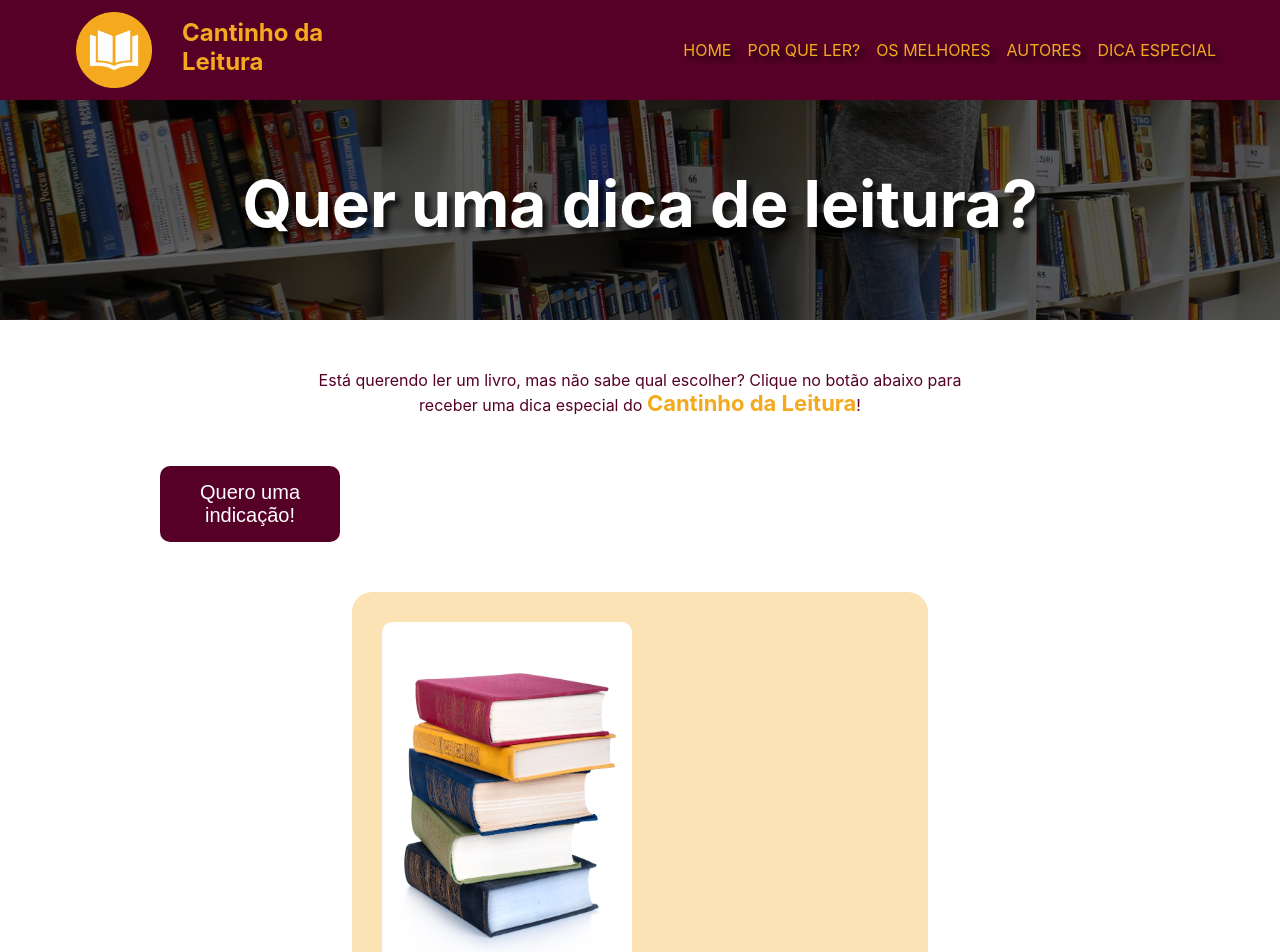
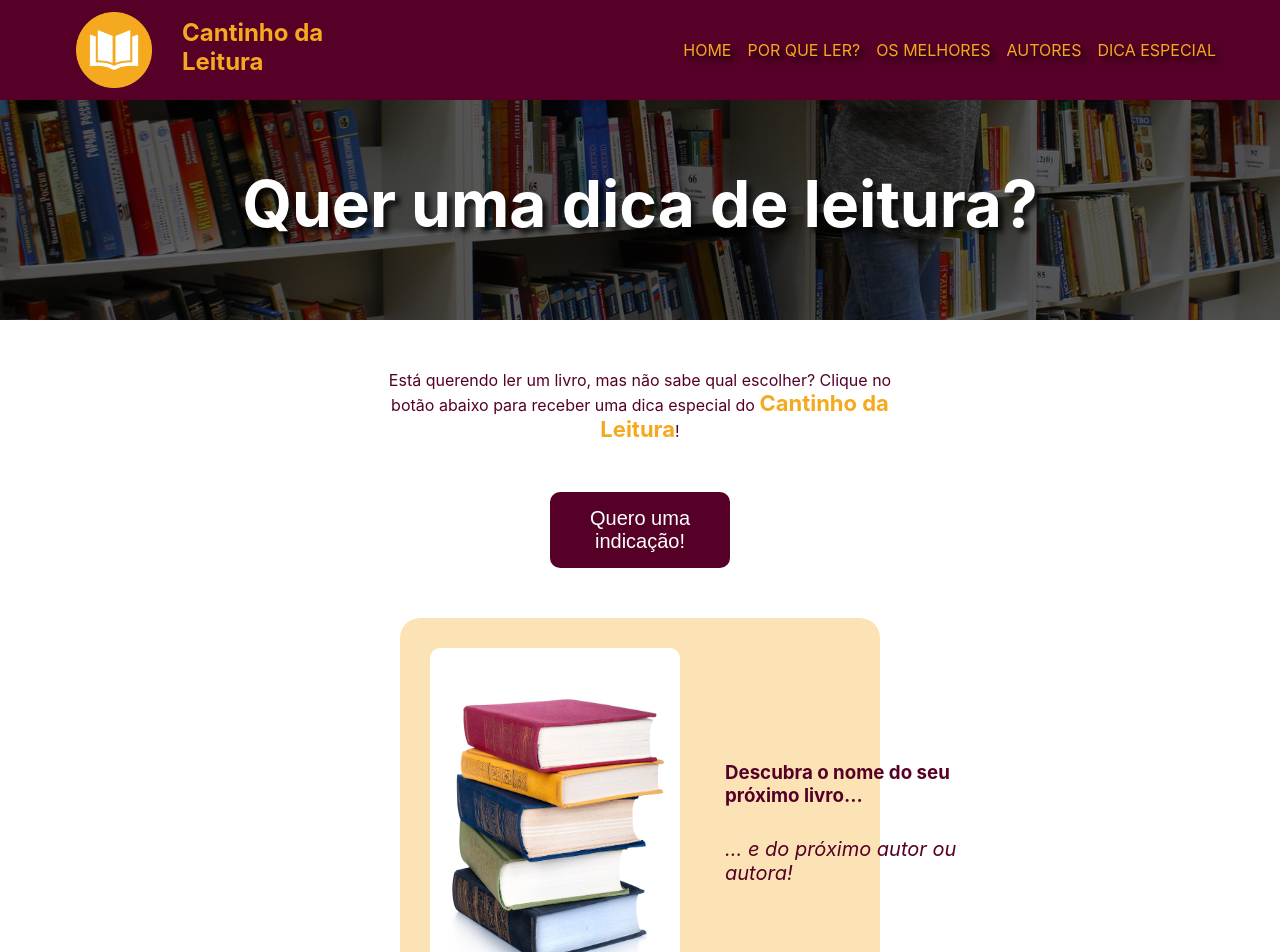
Before and after one commit to cecisousa/reprograma-cantinho-da-leitura, a React (Create React App) app in the folder cantinho-da-leitura/: page /dica-especial in a window 1280 px wide. Shown: the top 952 px of the page. Built offline with nearby package versions, Linux system fonts and the light colour scheme; no server answers; a web font is replaced by a local one.

Commit message:
finaliza secao dicas

```diff
--- a/cantinho-da-leitura/src/components/Livro/index.js
+++ b/cantinho-da-leitura/src/components/Livro/index.js
@@ -3,11 +3,11 @@ import './styles.css'
 
 function Livro(props) {
   return (
-    <div className='divContentDica'>
+    <div className="divContentDica">
       <img className="imagemLivroDica" src={props.imagem} alt="Crédito da imagem: site da Amazon" />
-      <div>
+      <div className="divContentText">
         <h3 className="tituloDica">{props.titulo}</h3>
-        <p>{props.autor}</p>
+        <p className="autorDica">{props.autor}</p>
       </div>
     </div>
   )
--- a/cantinho-da-leitura/src/components/Livro/styles.css
+++ b/cantinho-da-leitura/src/components/Livro/styles.css
@@ -3,7 +3,7 @@
     background-color: #fce3b6;
     margin: 50px auto;
     border-radius: 20px;
-    width: 60%;
+    width: 50%;
 }
 
 .imagemLivroDica {
@@ -12,3 +12,22 @@
     margin: 30px;
     border-radius: 10px;
 }
+
+.divContentText {
+    display: flex;
+    flex-flow: column;
+    align-self: center;
+}
+
+.tituloDica {
+    margin: 15px;
+    width: 250px;
+    color: #560027;
+}
+
+.autorDica {
+    margin: 15px;
+    font-style: italic;
+    font-size: 20px;
+    color: #560027;
+}
--- a/cantinho-da-leitura/src/pages/Dica/index.js
+++ b/cantinho-da-leitura/src/pages/Dica/index.js
@@ -12,8 +12,8 @@ class Dica extends React.Component {
         this.state = {
             livros: [],
             imagem: Random,
-            titulo: "",
-            autor: ""
+            titulo: "Descubra o nome do seu próximo livro...",
+            autor: "... e do próximo autor ou autora!"
         }
     }
 
@@ -49,12 +49,13 @@ class Dica extends React.Component {
                 <div className="container">
                     <div className="divDica">
                         <p className="textoIntro">Está querendo ler um livro, mas não sabe qual escolher? Clique no botão abaixo para receber uma dica especial do <span className="nomeSite">Cantinho da Leitura</span>!</p>
+
                     </div>
                     <div className="divBotao">
                         <Button funcao={this.numeroAleatorio}>
                             Quero uma indicação!
                         </Button>
-                    </div>
+                        </div>
                     <Livro
                         titulo={this.state.titulo}
                         autor={this.state.autor}
--- a/cantinho-da-leitura/src/pages/Dica/styles.css
+++ b/cantinho-da-leitura/src/pages/Dica/styles.css
@@ -1,14 +1,10 @@
 .divDica {
-    width: 750px;
+    width: 60%;
     margin: 50px auto;
 }
 
 .divBotao {
-    margin: 30px auto;
+    display: flex;
+    justify-content: center;
+    margin: 20px auto;
 }
-
-.tituloDica {
-    margin: 0;
-    width: 300px;
-    color: #560027;
-}
--- a/cantinho-da-leitura/src/pages/Porque/components/Intro/styles.css
+++ b/cantinho-da-leitura/src/pages/Porque/components/Intro/styles.css
@@ -22,4 +22,5 @@
 .imagemIntro {
     width: 350px;
     margin: 30px;
+    border-radius: 10px;
 }
--- a/cantinho-da-leitura/src/pages/Porque/components/Lista/styles.css
+++ b/cantinho-da-leitura/src/pages/Porque/components/Lista/styles.css
@@ -38,4 +38,5 @@ ul {
 .imagem {
     height: 480px;
     margin: 30px;
+    border-radius: 10px;
 }
```
Also changed, not shown: cantinho-da-leitura/src/components/Button/styles.css (line endings or trailing spaces).
